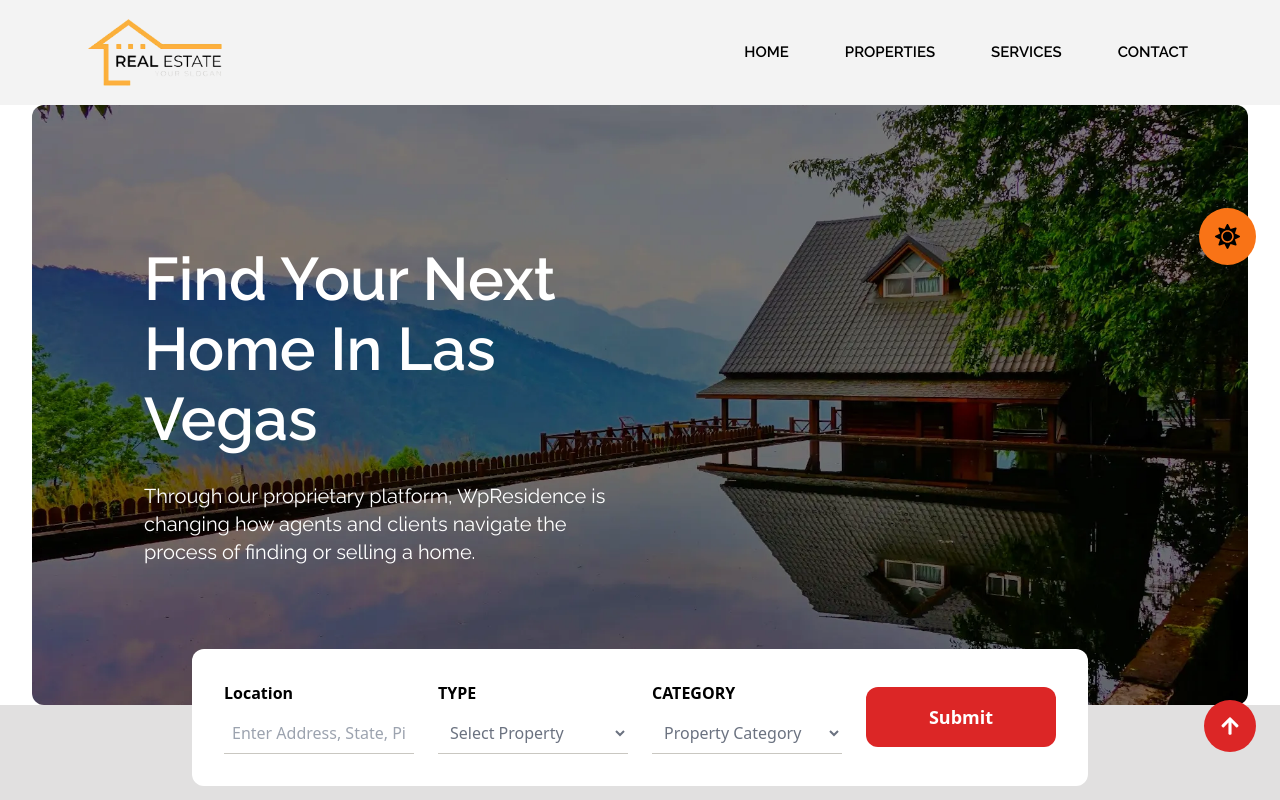
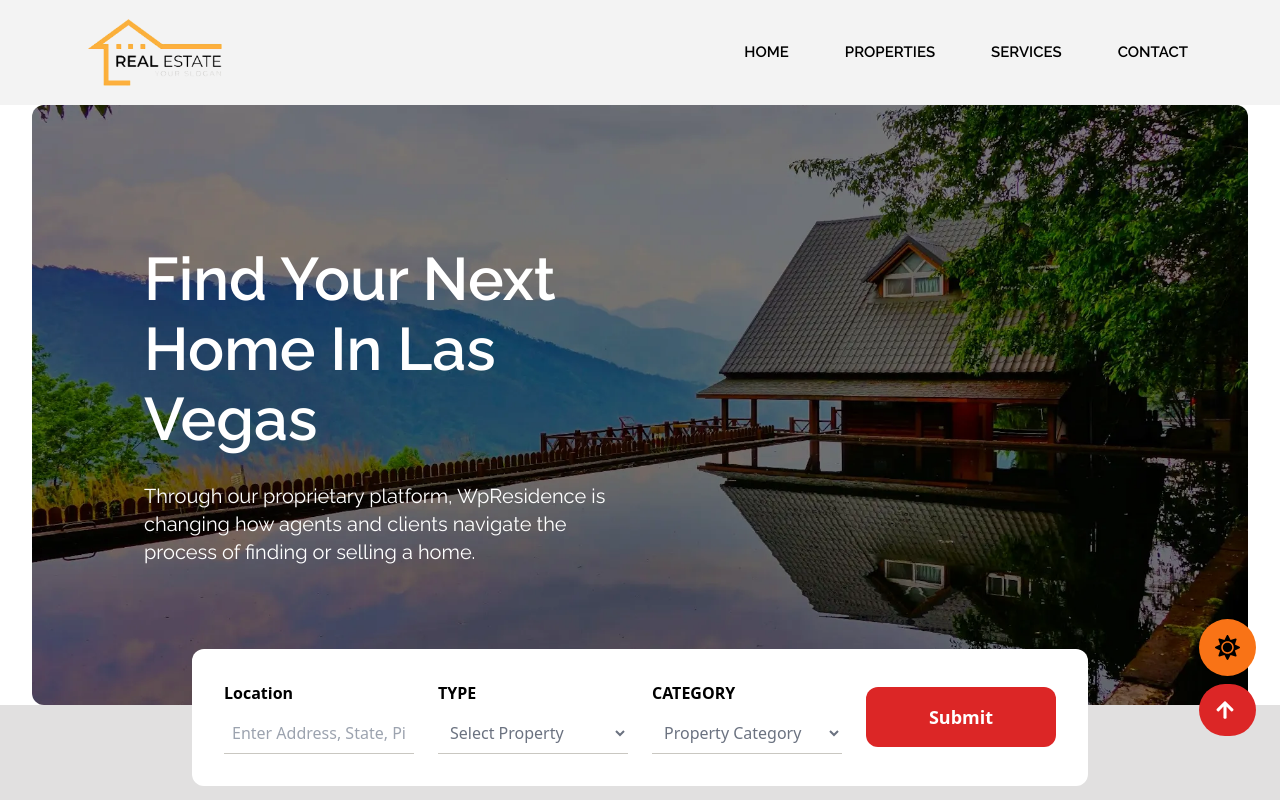
Before and after one commit to pratiks0/real-estate-website, a React (Vite) app: page / in a window 1280 px wide. Shown: the top 800 px of the page. Built offline with nearby package versions, Linux system fonts and the light colour scheme; a web font is replaced by a local one.

Commit message:
final commit

```diff
--- a/src/components/Footer.jsx
+++ b/src/components/Footer.jsx
@@ -14,7 +14,6 @@ import {
 } from "react-icons/fa";
 import { Link } from "react-scroll";
 import { IoMdMail } from "react-icons/io";
-import { Fa0 } from "react-icons/fa6";
 
 const Footer = () => {
   const { darkMode, toggleDarkMode } = useDarkMode();
@@ -25,10 +24,10 @@ const Footer = () => {
         className={`${
           darkMode ? "dark bg-black" : "light bg-gray-800"
         } w-full m-auto lg:px-20 px-10 py-20 grid lg:grid-cols-3 grid-cols-1 justify-center items-start lg:gap-20 gap-10`}
-        style={{fontFamily: '"Raleway", sans-serif'}}
+        style={{ fontFamily: '"Raleway", sans-serif' }}
       >
         <div className="flex flex-col justify-center items-start gap-5">
-          <h1 className="text-white text-2xl font-semi">About Us</h1>
+          <h1 className="text-white text-2xl font-semibold">About Us</h1>
           <p className="text-slate-200 text-justify">
             Lorem ipsum dolor sit amet consectetur adipisicing elit. Adipisci
             reiciendis quam magnam! Vitae ipsam fugiat aspernatur vel!
@@ -51,7 +50,7 @@ const Footer = () => {
             </div>
           </div>
           <h1 className="text-white mt-8">
-            Coptright Real Estate, All Rights Reserved
+            Copyright Real Estate, All Rights Reserved
           </h1>
         </div>
 
@@ -76,19 +75,22 @@ const Footer = () => {
         </div>
       </footer>
 
+      <div className="fixed bottom-16 right-6 z-50"> {/* Positioning above the icon-box */}
+        <button
+          onClick={toggleDarkMode}
+          className="flex items-center p-4 rounded-full bg-orange-500 mb-2" // Added margin-bottom for spacing
+        >
+          {darkMode ? <FaMoon size={25} className="text-black" /> : <FaSun size={25} className="text-black" />}
+        </button>
+
         <div
           id="icon-box"
-        className="bg-red-600 p-4 rounded-full hover:bg-black cursor-pointer fixed lg:bottom-12 bottom-6 right-6"
+          className="bg-red-600 p-4 rounded-full hover:bg-black cursor-pointer"
         >
           <Link to="hero" spy={true} offset={-100} smooth={true}>
             <FaArrowUp className="text-white size-5" />
           </Link>
         </div>
-
-      <div>
-        <button onClick={toggleDarkMode} className="flex items-center p-4 rounded-full bg-orange-500 fixed lg:top-52 right-6 top-6">
-          {darkMode ? <FaMoon size={25} className="text-black"/> : <FaSun size={25} className='text-black'/>}
-        </button>
       </div>
     </>
   );
```
Lines whose indentation alone changed are shown as unchanged.
